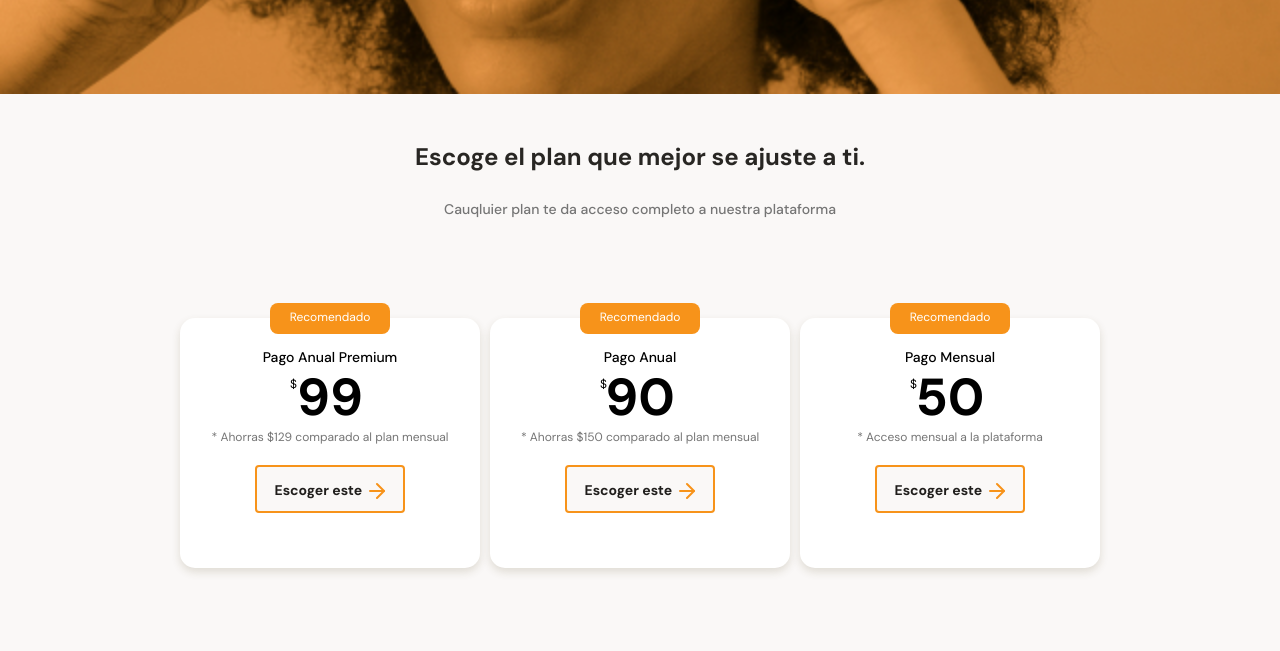
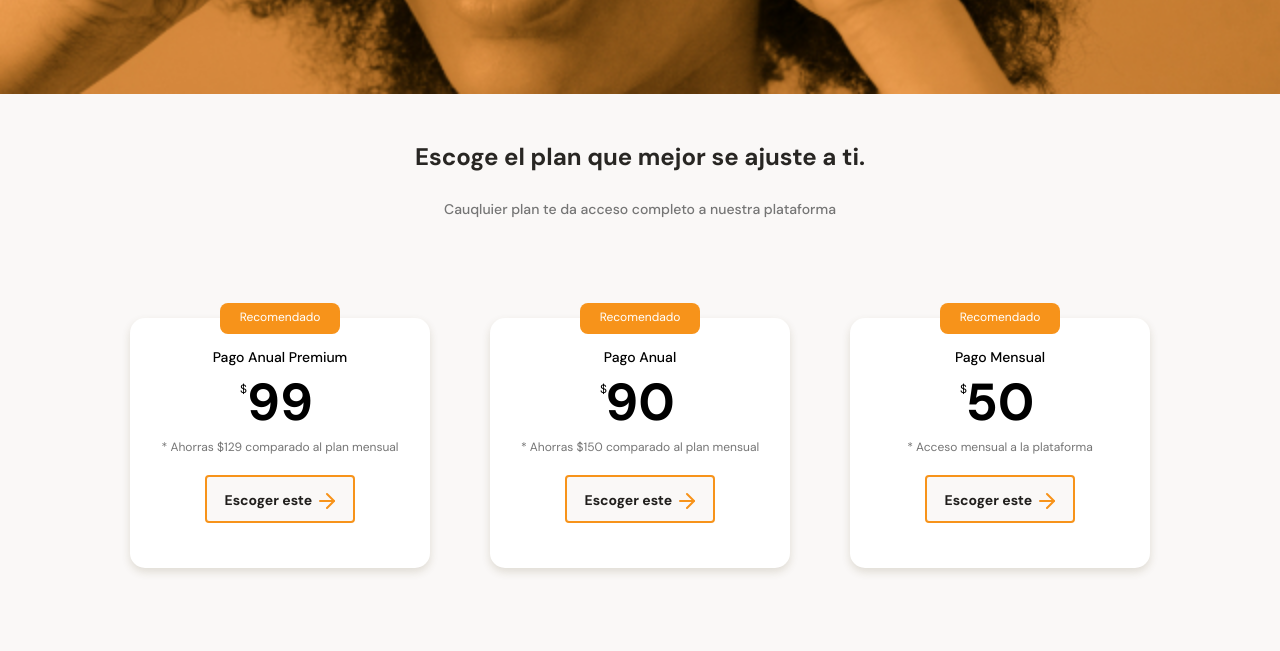
Before and after one commit to Juamez/Project-Mobile-First, a plain HTML site: page index.html in a window 1280 px wide. Shown: the part 2556-3207 px from the top of the page. Drawn offline with Linux system fonts and the light colour scheme.

Commit message:
Correciones

```diff
--- a/style.css
+++ b/style.css
@@ -474,7 +474,7 @@ background-image: url(./assets/icons/dollar-sign.svg);
     overflow-x: scroll;
     overscroll-behavior-x: contain;
     scroll-snap-type: x proximity;
-    margin: 0 40px;
+    overflow-x: hidden;
 }
 
 .plans-container--card {
@@ -484,20 +484,21 @@ background-image: url(./assets/icons/dollar-sign.svg);
     min-width: 190px;
     max-width: 300px;
     height: 250px;
-    margin: 50px 5px 0;
+    margin: 50px 30px 0;
     padding: 0 15px;
     background-color: var(--just-white);
     border-radius: 15px;
     box-shadow: 0 4px 8px rgba(89, 73, 30, 0.16);
 }
 
-.recommended {
+.plans-container--card .recommended {
     position: absolute;
     width: 120px;
     height: 31px;
     padding: 6px;
     top: -15px;
     left: calc(50% - 60px);
+    margin: 0;
     font-size: 1.2rem;
     background-color: var(--bitcoin-orange);
     border-radius: 8px;
@@ -512,11 +513,11 @@ background-image: url(./assets/icons/dollar-sign.svg);
     color: black;
 }
 
-.plan-card--price {
+.plans-container--card .plan-card--price {
     padding: 5px 0;
     font-size: 5.2rem;
     font-weight: bold;
-    line-height: 5.3rem;
+    line-height: 6.3rem;
     color: black;
     position: relative;
 }
```
